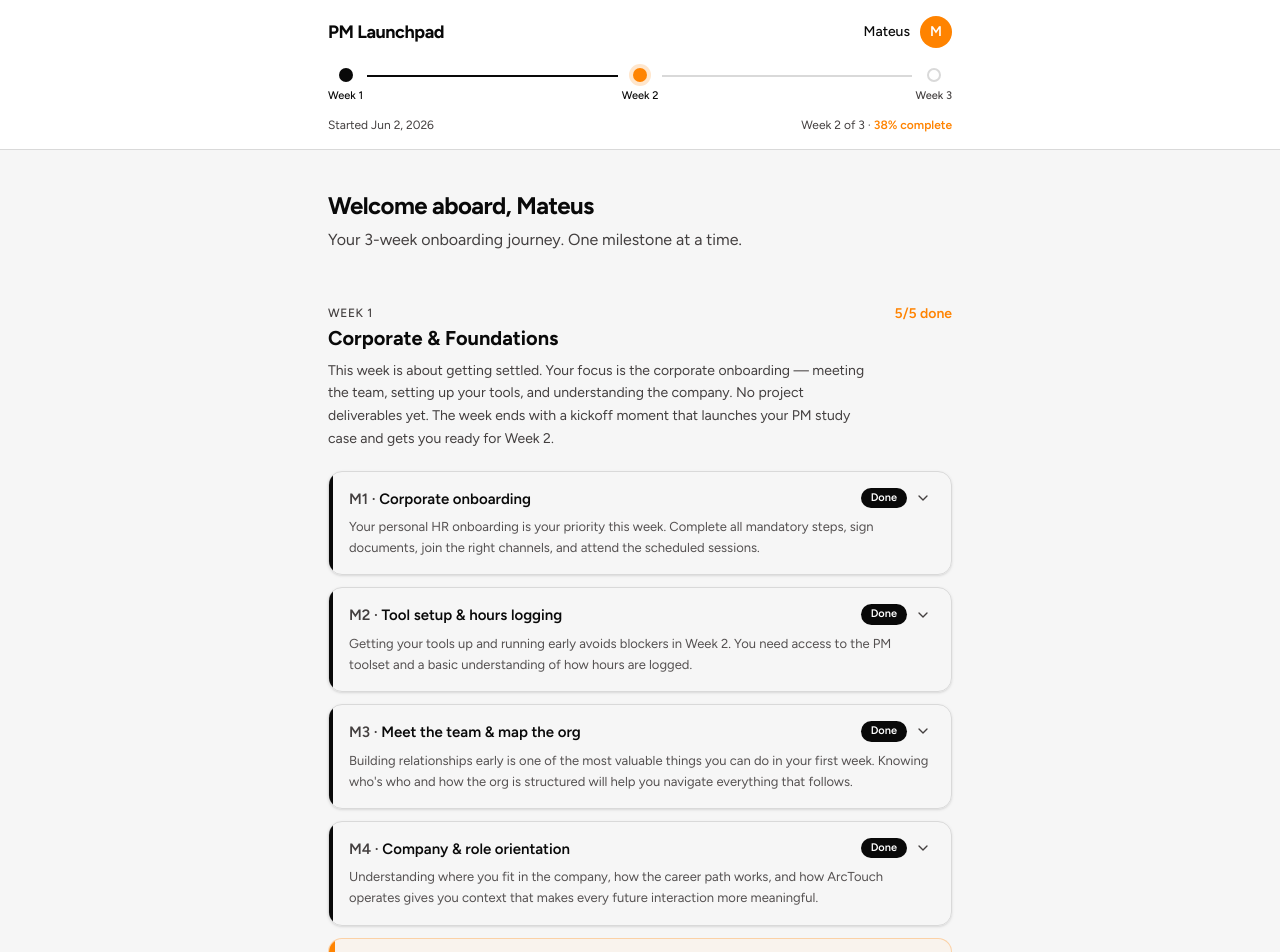
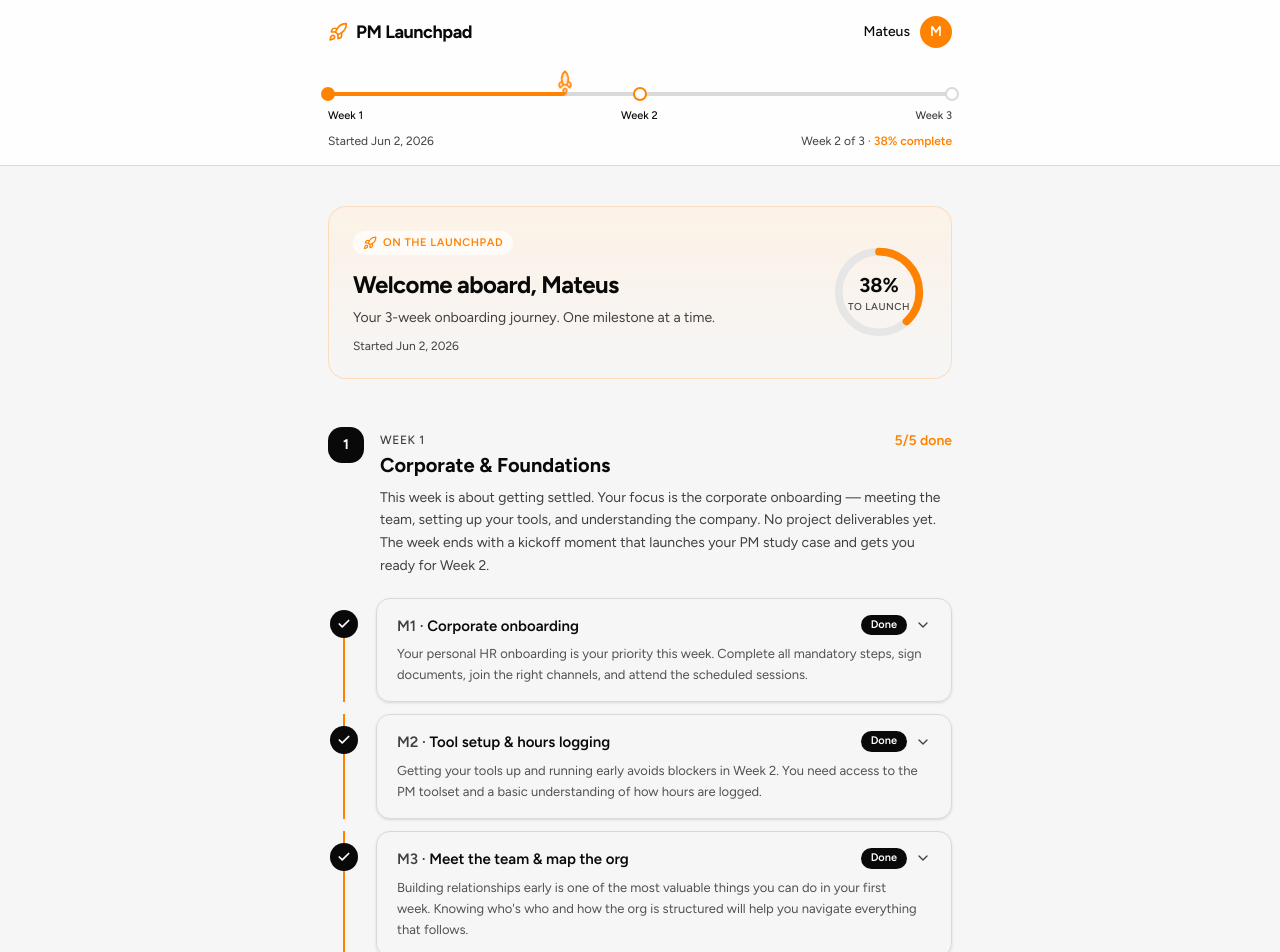
Before and after one commit to mateus-noro-arctouch/pm-launchpad-v2, a Next.js app: page / in a window 1280 px wide. Shown: the top 952 px of the page. Built offline with nearby package versions, Linux system fonts and the light colour scheme.

Commit message:
feat: 'The Ascent' redesign — launchpad hero, flight-track header, trajectory rail, launch zone
Co-authored-by: Cursor <cursoragent@cursor.com>

```diff
--- a/app/globals.css
+++ b/app/globals.css
@@ -139,3 +139,49 @@
     @apply font-sans;
   }
 }
+
+/* ---- Launchpad motion & ambiance ---- */
+@keyframes lp-float {
+  0%, 100% { transform: translateY(0) rotate(-45deg); }
+  50% { transform: translateY(-3px) rotate(-45deg); }
+}
+@keyframes lp-rise {
+  0%, 100% { transform: translateY(0); }
+  50% { transform: translateY(-5px); }
+}
+@keyframes lp-glow {
+  0%, 100% { box-shadow: 0 0 0 0 rgba(255, 131, 0, 0.4); }
+  50% { box-shadow: 0 0 0 7px rgba(255, 131, 0, 0); }
+}
+@keyframes lp-twinkle {
+  0%, 100% { opacity: 0.25; }
+  50% { opacity: 1; }
+}
+
+.lp-float {
+  animation: lp-float 3.5s ease-in-out infinite;
+}
+.lp-rise {
+  animation: lp-rise 3.5s ease-in-out infinite;
+}
+.lp-glow {
+  animation: lp-glow 2.2s ease-in-out infinite;
+}
+
+.lp-stars {
+  background-image:
+    radial-gradient(1.5px 1.5px at 18% 28%, rgba(255, 255, 255, 0.9), transparent),
+    radial-gradient(1.5px 1.5px at 62% 68%, rgba(255, 255, 255, 0.6), transparent),
+    radial-gradient(1px 1px at 82% 22%, rgba(255, 255, 255, 0.7), transparent),
+    radial-gradient(1.5px 1.5px at 34% 78%, rgba(255, 131, 0, 0.8), transparent),
+    radial-gradient(1px 1px at 90% 52%, rgba(255, 255, 255, 0.5), transparent),
+    radial-gradient(1px 1px at 8% 62%, rgba(255, 255, 255, 0.6), transparent),
+    radial-gradient(1.5px 1.5px at 48% 12%, rgba(255, 255, 255, 0.5), transparent);
+  background-repeat: no-repeat;
+}
+
+@media (prefers-reduced-motion: reduce) {
+  .lp-float, .lp-rise, .lp-glow {
+    animation: none !important;
+  }
+}
--- a/app/page.tsx
+++ b/app/page.tsx
@@ -1,25 +1,109 @@
+import { Rocket } from "lucide-react"
 import { AppHeader } from "@/components/app-header"
 import { WeekSection } from "@/components/week-section"
-import { journey, pmName } from "@/lib/journey-data"
+import { journey, pmName, startDate, overallProgress } from "@/lib/journey-data"
+
+function LaunchReadinessRing({ value }: { value: number }) {
+  const radius = 42
+  const circumference = 2 * Math.PI * radius
+  const offset = circumference * (1 - value / 100)
+  return (
+    <div className="relative size-24 shrink-0">
+      <svg viewBox="0 0 100 100" className="size-24 -rotate-90">
+        <circle cx="50" cy="50" r={radius} fill="none" stroke="#e6e6e6" strokeWidth="8" />
+        <circle
+          cx="50"
+          cy="50"
+          r={radius}
+          fill="none"
+          stroke="#FF8300"
+          strokeWidth="8"
+          strokeLinecap="round"
+          strokeDasharray={circumference}
+          strokeDashoffset={offset}
+        />
+      </svg>
+      <div className="absolute inset-0 flex flex-col items-center justify-center">
+        <span className="text-xl font-bold text-foreground">{value}%</span>
+        <span className="text-[10px] font-medium uppercase tracking-wider text-muted-foreground">
+          to launch
+        </span>
+      </div>
+    </div>
+  )
+}
 
 export default function JourneyHomePage() {
+  const launched = overallProgress >= 100
+
   return (
     <main className="min-h-screen bg-background">
       <AppHeader />
 
       <div className="mx-auto max-w-2xl px-6 py-10">
-        <div className="pb-2">
-          <h1 className="text-balance text-2xl font-bold tracking-tight text-foreground">
-            Welcome aboard, {pmName}
-          </h1>
-          <p className="mt-1.5 text-pretty text-muted-foreground">
-            Your 3-week onboarding journey. One milestone at a time.
-          </p>
-        </div>
 
-        {journey.map((week) => (
-          <WeekSection key={week.id} week={week} />
+        {/* Launchpad hero */}
+        <section className="overflow-hidden rounded-2xl border border-brand/20 bg-gradient-to-b from-brand-muted/70 to-card px-6 py-6">
+          <div className="flex items-center justify-between gap-6">
+            <div className="min-w-0">
+              <span className="inline-flex items-center gap-1.5 rounded-full bg-white/70 px-2.5 py-1 text-[11px] font-semibold uppercase tracking-wider text-brand">
+                <Rocket className="size-3.5" />
+                On the launchpad
+              </span>
+              <h1 className="mt-3 text-balance text-2xl font-bold tracking-tight text-foreground">
+                Welcome aboard, {pmName}
+              </h1>
+              <p className="mt-1.5 text-pretty text-sm leading-relaxed text-muted-foreground">
+                Your 3-week onboarding journey. One milestone at a time.
+              </p>
+              <p className="mt-2 text-xs text-muted-foreground">Started {startDate}</p>
+            </div>
+            <LaunchReadinessRing value={overallProgress} />
+          </div>
+        </section>
+
+        {/* The ascent */}
+        {journey.map((week, i) => (
+          <WeekSection key={week.id} week={week} index={i} />
         ))}
+
+        {/* Launch zone — the climax */}
+        <section className="relative mt-12 overflow-hidden rounded-2xl bg-foreground px-6 py-10 text-center">
+          <div aria-hidden className="lp-stars pointer-events-none absolute inset-0" />
+          <div
+            aria-hidden
+            className="pointer-events-none absolute inset-0"
+            style={{
+              background:
+                "radial-gradient(circle at 50% 60%, rgba(255,131,0,0.22), transparent 60%)",
+            }}
+          />
+          <div className="relative">
+            <span aria-hidden className={launched ? "lp-rise inline-block" : "inline-block"}>
+              <Rocket className="mx-auto size-10 text-brand" />
+            </span>
+            <h2 className="mt-4 text-xl font-bold text-white">
+              {launched ? "Ready for launch" : "Launch"}
+            </h2>
+            <p className="mx-auto mt-2 max-w-sm text-sm leading-relaxed text-white/60">
+              {launched
+                ? "All three stages complete. You're cleared for launch — time to join a real project."
+                : "Complete all three stages to launch."}
+            </p>
+            <span
+              className={
+                "mt-5 inline-flex items-center gap-2 rounded-full px-5 py-2.5 text-sm font-semibold " +
+                (launched
+                  ? "bg-brand text-white"
+                  : "cursor-not-allowed bg-white/10 text-white/40")
+              }
+            >
+              <Rocket className="size-4" />
+              {launched ? "Launch" : "Locked until launch"}
+            </span>
+          </div>
+        </section>
+
       </div>
     </main>
   )
--- a/components/app-header.tsx
+++ b/components/app-header.tsx
@@ -1,3 +1,4 @@
+import { Rocket } from "lucide-react"
 import { pmName, startDate, overallProgress } from "@/lib/journey-data"
 import { cn } from "@/lib/utils"
 
@@ -9,60 +10,82 @@ const weeks = [
 
 export function AppHeader() {
   return (
-    <header className="sticky top-0 z-10 border-b border-line bg-white">
+    <header className="sticky top-0 z-20 border-b border-line bg-white/90 backdrop-blur">
       <div className="mx-auto max-w-2xl px-6 py-4">
         {/* Row 1: wordmark + PM */}
         <div className="flex items-center justify-between">
-          <span className="text-lg font-bold tracking-tight text-foreground">PM Launchpad</span>
+          <span className="flex items-center gap-2 text-lg font-bold tracking-tight text-foreground">
+            <Rocket className="size-5 text-brand" />
+            PM Launchpad
+          </span>
           <div className="flex items-center gap-2.5">
             <span className="text-sm font-medium text-foreground">{pmName}</span>
             <span
               aria-hidden
-              className="flex size-8 items-center justify-center rounded-full bg-brand text-sm font-semibold text-brand-foreground"
+              className="flex size-8 items-center justify-center rounded-full bg-brand text-sm font-semibold text-white"
             >
               {pmName.charAt(0)}
             </span>
           </div>
         </div>
 
-        {/* Row 2: progress timeline */}
+        {/* Row 2: flight track with riding rocket */}
         <div className="mt-5">
-          <div className="flex items-center">
-            {weeks.map((week, i) => (
-              <div key={week.label} className="flex flex-1 items-center last:flex-none">
-                <div className="flex flex-col items-center gap-1.5">
+          <div className="relative h-9">
+            {/* baseline track */}
             <span
               aria-hidden
+              className="absolute left-0 right-0 top-[26px] h-1 -translate-y-1/2 rounded-full bg-line"
+            />
+            {/* progress fill */}
+            <span
+              aria-hidden
+              className="absolute left-0 top-[26px] h-1 -translate-y-1/2 rounded-full bg-brand transition-all"
+              style={{ width: `${overallProgress}%` }}
+            />
+            {/* stage markers */}
+            {[0, 50, 100].map((pos, i) => {
+              const state = weeks[i].state
+              return (
+                <span
+                  key={pos}
+                  aria-hidden
                   className={cn(
-                      "size-3.5 rounded-full",
-                      week.state === "done" && "bg-foreground",
-                      week.state === "current" && "bg-brand ring-4 ring-brand/20",
-                      week.state === "locked" && "border-2 border-line bg-card",
+                    "absolute top-[26px] size-3.5 -translate-x-1/2 -translate-y-1/2 rounded-full border-2",
+                    state === "done" && "border-brand bg-brand",
+                    state === "current" && "border-brand bg-white",
+                    state === "locked" && "border-line bg-white",
                   )}
+                  style={{ left: `${pos}%` }}
                 />
+              )
+            })}
+            {/* riding rocket */}
             <span
+              aria-hidden
+              className="lp-float absolute top-[6px] -translate-x-1/2 text-brand"
+              style={{ left: `${overallProgress}%` }}
+            >
+              <Rocket className="size-5 fill-brand/15" />
+            </span>
+          </div>
+
+          {/* stage labels */}
+          <div className="mt-1 flex items-center justify-between text-[11px] font-medium">
+            {weeks.map((week) => (
+              <span
+                key={week.label}
                 className={cn(
-                      "text-[11px] font-medium",
                   week.state === "locked" ? "text-muted-foreground" : "text-foreground",
                 )}
               >
                 {week.label}
               </span>
-                </div>
-                {i < weeks.length - 1 && (
-                  <span
-                    aria-hidden
-                    className={cn(
-                      "mx-1 -mt-5 h-0.5 flex-1",
-                      week.state === "done" ? "bg-foreground" : "bg-line",
-                    )}
-                  />
-                )}
-              </div>
             ))}
           </div>
 
-          <div className="mt-3 flex items-center justify-between">
+          {/* meta row */}
+          <div className="mt-2 flex items-center justify-between">
             <span className="text-xs text-muted-foreground">Started {startDate}</span>
             <span className="text-xs text-muted-foreground">
               Week 2 of 3 ·{" "}
--- a/components/milestone-card.tsx
+++ b/components/milestone-card.tsx
@@ -164,12 +164,11 @@ function FridayDropCard({ milestone }: { milestone: Milestone }) {
   return (
     <article
       className={cn(
-        "group relative overflow-hidden rounded-xl border border-brand/30 bg-brand-muted/40 px-5 py-4 transition-shadow",
-        locked ? "opacity-60" : "cursor-pointer hover:shadow-md",
+        "group relative overflow-hidden rounded-xl border border-brand/30 bg-brand-muted/40 px-5 py-4 transition-all duration-200",
+        locked ? "opacity-60" : "cursor-pointer hover:-translate-y-0.5 hover:shadow-md",
       )}
       onClick={() => hasContent && !locked && setOpen((o) => !o)}
     >
-      <span aria-hidden className="absolute inset-y-0 left-0 w-1.5 bg-brand" />
       <div className="flex items-start justify-between gap-3">
         <h3 className="flex items-center gap-2 text-[15px] font-semibold text-foreground">
           <Rocket className="size-4 shrink-0 text-brand" />
@@ -205,23 +204,19 @@ export function MilestoneCard({ milestone }: { milestone: Milestone }) {
   }
 
   const { state } = milestone
-  const edgeColor =
-    state === "done" ? "bg-foreground" : state === "current" ? "bg-brand" : "bg-line"
   const hasContent = !!(milestone.inputs || milestone.tip || milestone.scenarios)
   const [open, setOpen] = useState(state === "current")
 
   return (
     <article
       className={cn(
-        "group relative overflow-hidden rounded-xl border bg-card px-5 py-4 shadow-sm transition-shadow",
+        "group relative overflow-hidden rounded-xl border bg-card px-5 py-4 shadow-sm transition-all duration-200",
         state === "current" ? "border-brand shadow-md" : "border-line",
         state === "locked" && "opacity-60",
-        hasContent && "cursor-pointer hover:shadow-md",
+        hasContent && "cursor-pointer hover:-translate-y-0.5 hover:shadow-md",
       )}
       onClick={() => hasContent && setOpen((o) => !o)}
     >
-      <span aria-hidden className={cn("absolute inset-y-0 left-0 w-1", edgeColor)} />
-
       {/* Header row */}
       <div className="flex items-start justify-between gap-3">
         <div className="min-w-0">
--- a/components/week-section.tsx
+++ b/components/week-section.tsx
@@ -1,9 +1,77 @@
+import { Check, Lock, Rocket } from "lucide-react"
 import { MilestoneCard } from "@/components/milestone-card"
-import type { Week } from "@/lib/journey-data"
+import { cn } from "@/lib/utils"
+import type { Milestone, Week } from "@/lib/journey-data"
 
-export function WeekSection({ week }: { week: Week }) {
+function RailNode({ milestone }: { milestone: Milestone }) {
+  const { state, fridayDrop } = milestone
+
+  if (fridayDrop) {
     return (
-    <section className="mt-10 first:mt-0">
+      <span
+        aria-hidden
+        className={cn(
+          "relative z-10 mt-3 flex size-7 items-center justify-center rounded-full",
+          state === "locked"
+            ? "border border-line bg-card text-brand/40"
+            : "bg-brand text-white",
+          state === "current" && "lp-glow",
+        )}
+      >
+        <Rocket className="size-3.5" />
+      </span>
+    )
+  }
+
+  return (
+    <span
+      aria-hidden
+      className={cn(
+        "relative z-10 mt-3 flex size-7 items-center justify-center rounded-full",
+        state === "done" && "bg-foreground text-white",
+        state === "current" && "bg-brand text-white lp-glow",
+        state === "locked" && "border border-line bg-card text-muted-foreground",
+      )}
+    >
+      {state === "done" && <Check className="size-3.5" strokeWidth={3} />}
+      {state === "current" && <span className="size-2 rounded-full bg-white" />}
+      {state === "locked" && <Lock className="size-3" />}
+    </span>
+  )
+}
+
+function RailLine({
+  milestone,
+  isFirst,
+  isLast,
+}: {
+  milestone: Milestone
+  isFirst: boolean
+  isLast: boolean
+}) {
+  const { state } = milestone
+  const color =
+    state === "done"
+      ? "bg-brand"
+      : state === "current"
+        ? "bg-gradient-to-b from-brand to-line"
+        : "bg-line"
+
+  return (
+    <span
+      aria-hidden
+      className={cn(
+        "absolute left-1/2 w-0.5 -translate-x-1/2",
+        color,
+        isFirst ? "top-7 bottom-0" : isLast ? "top-0 h-7" : "top-0 bottom-0",
+      )}
+    />
+  )
+}
+
+export function WeekSection({ week, index }: { week: Week; index: number }) {
+  return (
+    <section className="mt-12 first:mt-0">
 
       {/* Monday re-entry callout (Week 2 & 3) */}
       {week.mondayReentry && (
@@ -15,32 +83,54 @@ export function WeekSection({ week }: { week: Week }) {
         </div>
       )}
 
-      {/* Week header */}
+      {/* Stage header */}
+      <div className="flex items-start gap-4">
+        <span
+          aria-hidden
+          className="flex size-9 shrink-0 items-center justify-center rounded-xl bg-foreground text-sm font-bold text-white"
+        >
+          {index + 1}
+        </span>
+        <div className="flex-1">
           <div className="flex items-start justify-between gap-4">
             <div>
               <span className="text-xs font-medium uppercase tracking-wider text-muted-foreground">
                 {week.label}
               </span>
               <h2 className="text-balance text-xl font-bold text-foreground">{week.theme}</h2>
-          <p className="mt-2 max-w-xl text-pretty text-sm leading-relaxed text-muted-foreground">
-            {week.description}
-          </p>
             </div>
             <span className="mt-1 shrink-0 text-sm font-semibold text-brand">
               {week.done}/{week.total} done
             </span>
           </div>
+          <p className="mt-2 max-w-xl text-pretty text-sm leading-relaxed text-muted-foreground">
+            {week.description}
+          </p>
+        </div>
+      </div>
 
-      {/* Milestones */}
-      <div className="mt-5 flex flex-col gap-3">
-        {week.milestones.map((milestone) => (
-          <MilestoneCard key={milestone.id} milestone={milestone} />
+      {/* Trajectory rail + milestones */}
+      <ul className="relative mt-5">
+        {week.milestones.map((milestone, i) => (
+          <li key={milestone.id} className="relative flex gap-4 pb-3 last:pb-0">
+            <div className="relative flex w-8 shrink-0 justify-center">
+              <RailLine
+                milestone={milestone}
+                isFirst={i === 0}
+                isLast={i === week.milestones.length - 1}
+              />
+              <RailNode milestone={milestone} />
+            </div>
+            <div className="min-w-0 flex-1">
+              <MilestoneCard milestone={milestone} />
+            </div>
+          </li>
         ))}
-      </div>
+      </ul>
 
       {/* End-of-week reflection */}
       {week.reflection && (
-        <div className="mt-5 rounded-xl border border-line bg-card px-5 py-4">
+        <div className="ml-12 mt-3 rounded-xl border border-line bg-card px-5 py-4">
           <p className="mb-1.5 text-[11px] font-semibold uppercase tracking-wider text-muted-foreground">
             End-of-week reflection
           </p>
```
Lines whose indentation alone changed are shown as unchanged.
